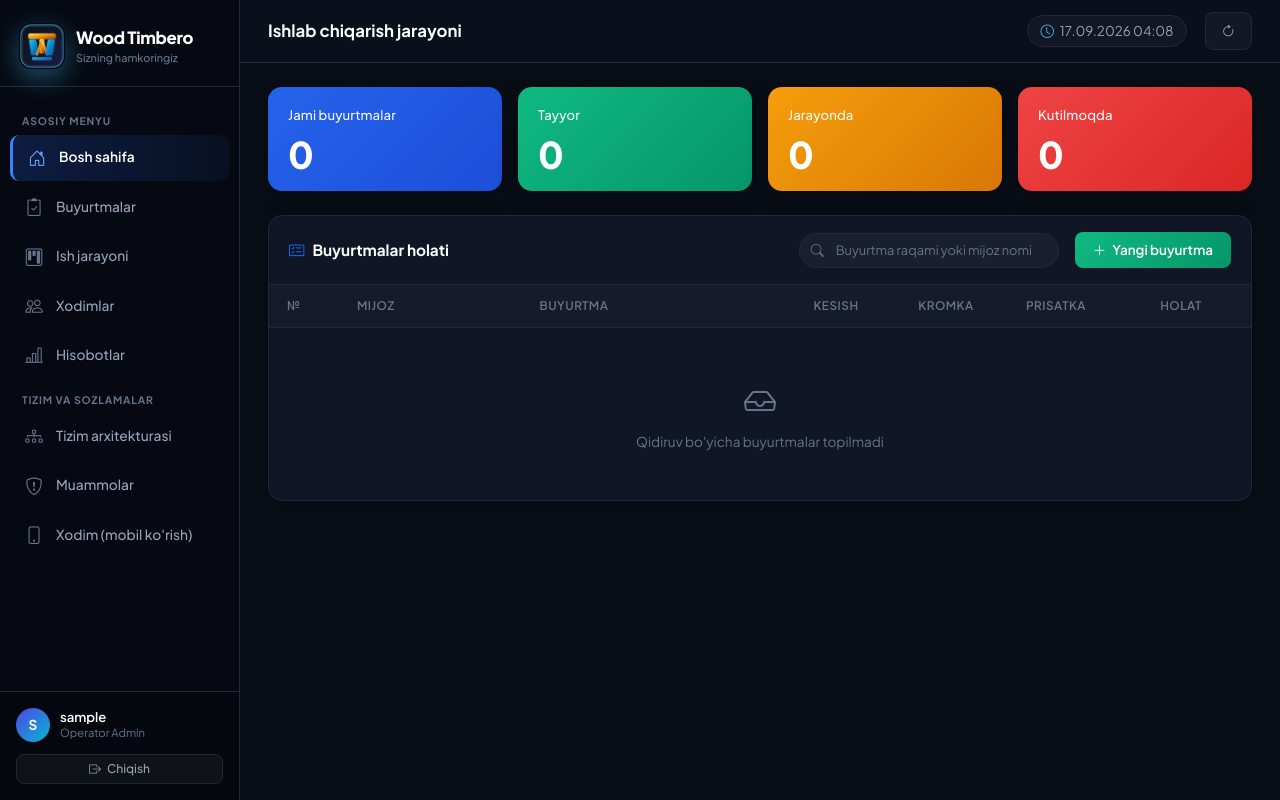
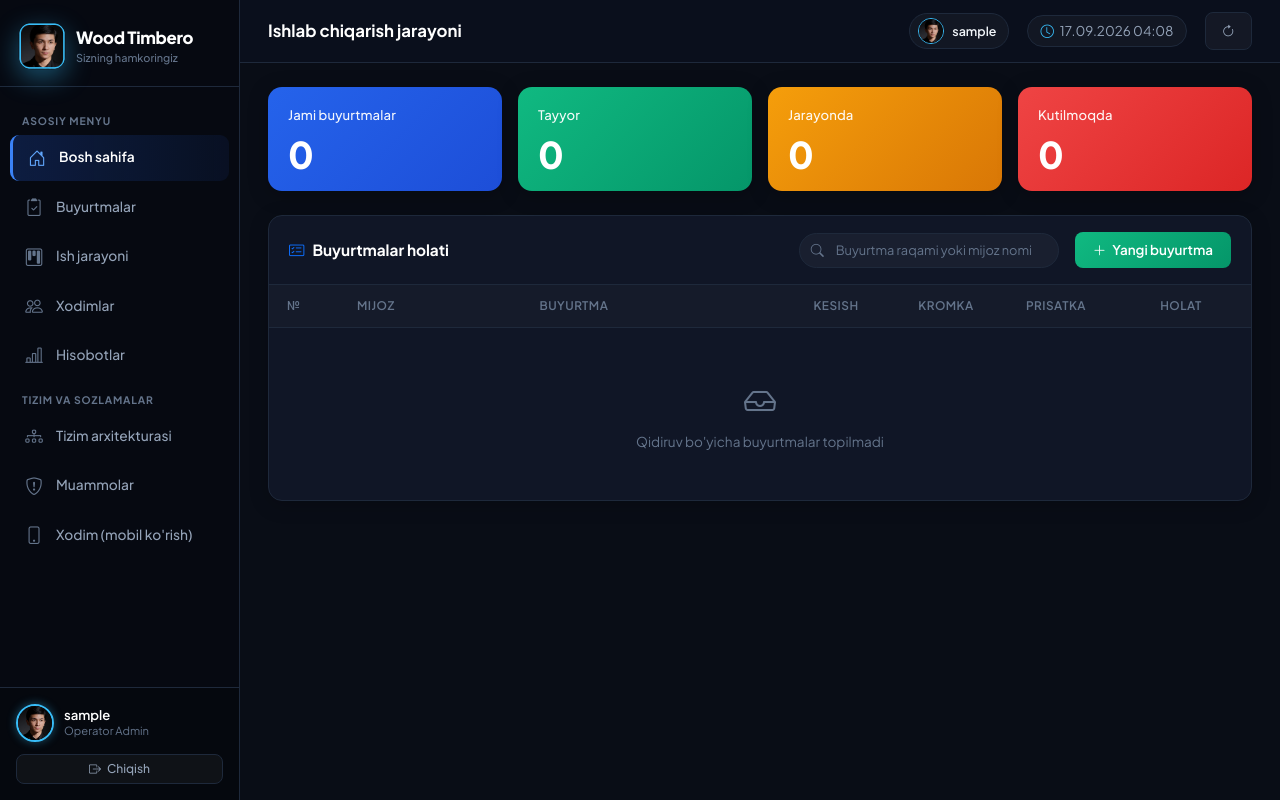
Before and after one commit to aliyevogabek894-cmyk/mebel-, a Django app: page / in a window 1280 px wide. Run offline with Django 5.2, Linux system fonts and the light colour scheme; the visitor is signed in with stand-in values (Sample User, id 1); data that the repository does not hold is empty.

Commit message:
Feat: Set user photo as favicon, site logo and profile avatar

```diff
--- a/production/templates/production/base.html
+++ b/production/templates/production/base.html
@@ -6,9 +6,9 @@
     <meta name="viewport" content="width=device-width, initial-scale=1.0">
     <title>{% block title %}Wood Timbero – Mebel Ishlab Chiqarish Boshqaruvi{% endblock %}</title>
     <!-- Favicon & App Icons -->
-    <link rel="icon" type="image/svg+xml" href="{% static 'img/favicon.svg' %}">
-    <link rel="alternate icon" type="image/png" sizes="32x32" href="{% static 'img/favicon-32x32.png' %}">
     <link rel="icon" type="image/x-icon" href="{% static 'img/favicon.ico' %}">
+    <link rel="icon" type="image/png" sizes="32x32" href="{% static 'img/favicon-32x32.png' %}">
+    <link rel="icon" type="image/png" sizes="192x192" href="{% static 'img/favicon-192x192.png' %}">
     <link rel="apple-touch-icon" sizes="180x180" href="{% static 'img/apple-touch-icon.png' %}">
     <meta name="theme-color" content="#090d16">
     <!-- Google Fonts -->
@@ -182,13 +182,20 @@
             margin-bottom: 12px;
         }
         .user-avatar-circle {
-            width: 34px; height: 34px;
-            background: linear-gradient(135deg, #4f46e5, #06b6d4);
+            width: 38px; height: 38px;
             border-radius: 50%;
             display: flex; align-items: center; justify-content: center;
             font-size: 0.85rem; font-weight: 700; color: #fff;
             flex-shrink: 0;
-            box-shadow: 0 2px 8px rgba(0,0,0,0.3);
+            overflow: hidden;
+            border: 2px solid #38bdf8;
+            box-shadow: 0 0 10px rgba(56, 189, 248, 0.4);
+        }
+        .user-avatar-circle img {
+            width: 100%;
+            height: 100%;
+            object-fit: cover;
+            display: block;
         }
         .user-meta-name {
             font-size: 0.82rem;
@@ -651,7 +658,7 @@
     <aside class="wood-sidebar" id="appSidebar">
         <a href="{% url 'dashboard' %}" class="brand-header">
             <div class="brand-logo-icon">
-                <img src="{% static 'img/logo.svg' %}" alt="Wood Timbero Logo">
+                <img src="{% static 'img/logo.png' %}" alt="Wood Timbero Logo">
             </div>
             <div class="brand-titles">
                 <div class="brand-name">Wood Timbero</div>
@@ -715,7 +722,7 @@
         <div class="sidebar-user-bottom">
             <div class="user-profile-widget">
                 <div class="user-avatar-circle">
-                    {{ user.username|first|upper }}
+                    <img src="{% static 'img/avatar.png' %}" alt="{{ user.username }}">
                 </div>
                 <div style="flex:1; overflow:hidden;">
                     <div class="user-meta-name">{{ employee.full_name|default:user.username }}</div>
@@ -745,6 +752,10 @@
             </div>
 
             <div class="topbar-right">
+                <div class="d-none d-md-flex align-items-center gap-2 px-2 py-1" style="background: rgba(255,255,255,0.03); border: 1px solid var(--border-color); border-radius: 20px;">
+                    <img src="{% static 'img/avatar.png' %}" alt="Avatar" style="width: 26px; height: 26px; border-radius: 50%; object-fit: cover; border: 1.5px solid #38bdf8;">
+                    <span style="font-size: 0.78rem; font-weight: 600; color: #f1f5f9; padding-right: 4px;">{{ employee.full_name|default:user.username }}</span>
+                </div>
                 <div class="topbar-clock" id="liveClock">
                     <i class="bi bi-clock"></i>
                     <span id="clockDisplay">{{ current_time_str }}</span>
--- a/production/templates/registration/login.html
+++ b/production/templates/registration/login.html
@@ -6,9 +6,9 @@
     <meta name="viewport" content="width=device-width, initial-scale=1.0">
     <title>Kirish – Wood Timbero</title>
     <!-- Favicon & App Icons -->
-    <link rel="icon" type="image/svg+xml" href="{% static 'img/favicon.svg' %}">
-    <link rel="alternate icon" type="image/png" sizes="32x32" href="{% static 'img/favicon-32x32.png' %}">
     <link rel="icon" type="image/x-icon" href="{% static 'img/favicon.ico' %}">
+    <link rel="icon" type="image/png" sizes="32x32" href="{% static 'img/favicon-32x32.png' %}">
+    <link rel="icon" type="image/png" sizes="192x192" href="{% static 'img/favicon-192x192.png' %}">
     <link rel="apple-touch-icon" sizes="180x180" href="{% static 'img/apple-touch-icon.png' %}">
     <meta name="theme-color" content="#090d16">
     <!-- Google Fonts -->
@@ -118,7 +118,7 @@
 <div class="login-card">
     <div class="login-header">
         <div class="brand-logo-icon">
-            <img src="{% static 'img/logo.svg' %}" alt="Wood Timbero Logo">
+            <img src="{% static 'img/logo.png' %}" alt="Wood Timbero Logo">
         </div>
         <h3 style="font-weight: 800; color: #ffffff; margin: 0; font-size: 1.4rem;">Wood Timbero</h3>
         <p style="color: #64748b; font-size: 0.8rem; margin: 4px 0 0;">Sizning hamkoringiz · Ishlab chiqarish tizimi</p>
```
Also changed, not shown: production/static/production/img/apple-touch-icon.png, production/static/production/img/avatar-512.png (added), production/static/production/img/avatar.png (added), production/static/production/img/favicon-192x192.png, production/static/production/img/favicon-32x32.png, production/static/production/img/favicon.ico, production/static/production/img/logo-512.png, production/static/production/img/logo.png (added), static/img/apple-touch-icon.png, static/img/avatar-512.png (added), static/img/avatar.png (added), static/img/favicon-192x192.png, static/img/favicon-32x32.png, static/img/favicon.ico, 1 more files.
